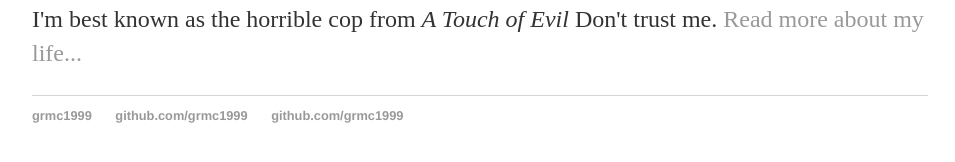
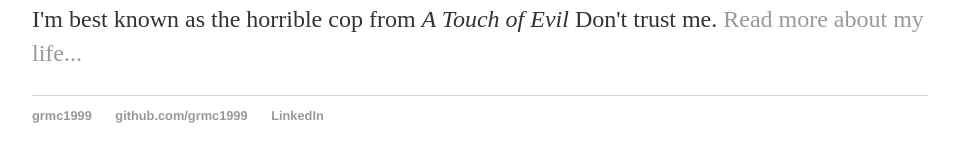
Before and after one commit to grmc1999/grmc1999.github.io, a Jekyll site: the page built from index.html, in a window 1280 px wide. Shown: the part 194-356 px from the top of the page, without its empty margins (160-1115 px from the left). Built offline with Jekyll 4.4.1, drawn with Linux system fonts in a browser that asks for light colours.

Commit message:
Update default.html

```diff
--- a/_layouts/default.html
+++ b/_layouts/default.html
@@ -24,7 +24,7 @@
 	    		<ul>
 	        		<li><a href="mailto:grmc1999@gmail.com">grmc1999</a></li>
 	        		<li><a href="https://github.com/grmc1999">github.com/grmc1999</a></li>
-				<li><a href="https://github.com/grmc1999">github.com/grmc1999</a></li>
+				<li><a href="https://www.linkedin.com/in/guillermo-ricardo-moreno-carrillo-203a75245/">LinkedIn</a></li>
 				</ul>
 			</footer>
 		</body>
```
